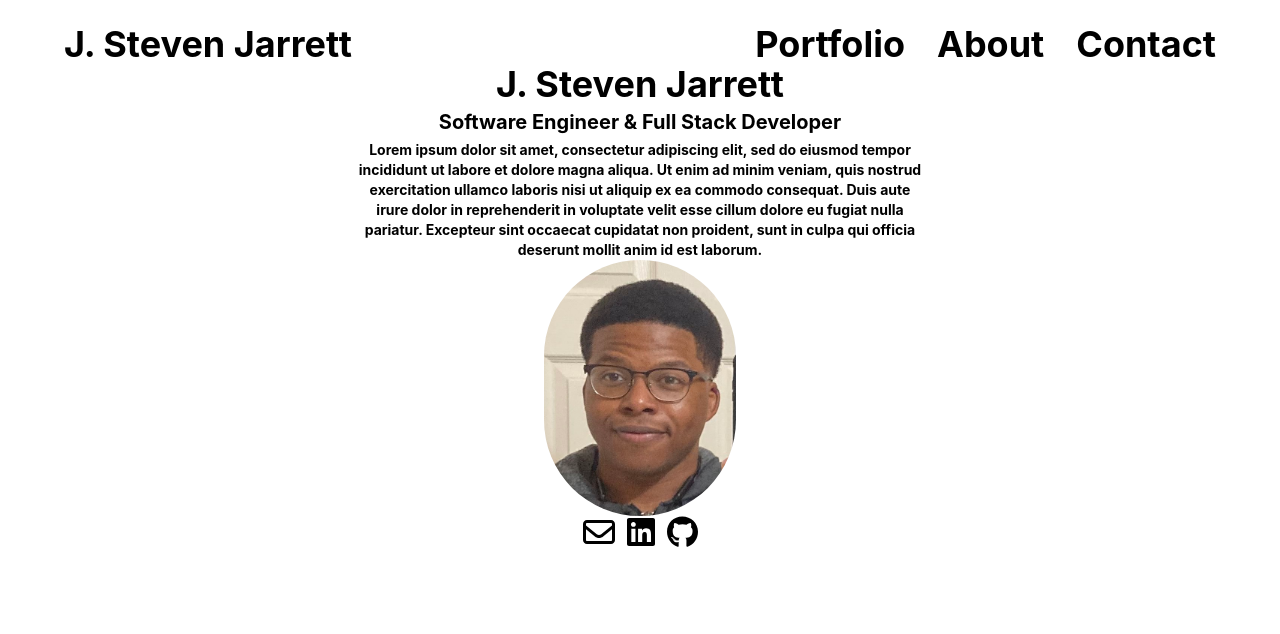
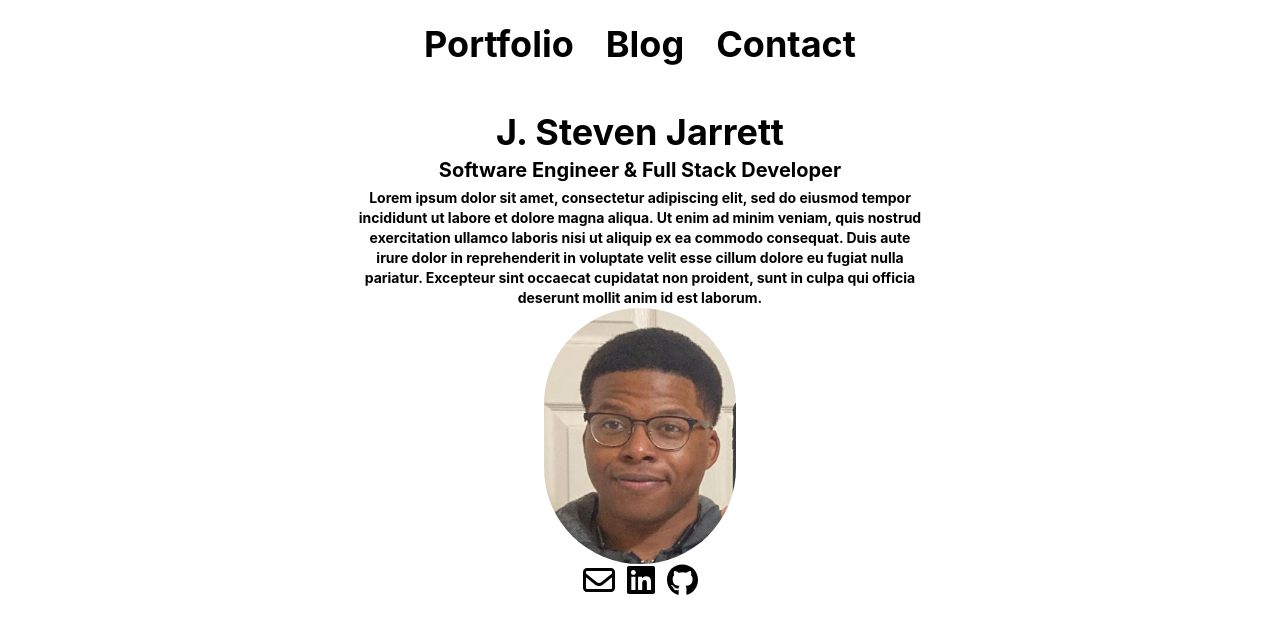
Before and after one commit to Bantchee/portfolio-site, a React (Create React App) app: page / in a window 1280 px wide. Shown: the top 634 px of the page. Built offline with nearby package versions, Linux system fonts and the light colour scheme.

Commit message:
Update header

```diff
--- a/src/components/Header.js
+++ b/src/components/Header.js
@@ -3,15 +3,14 @@ import { React } from "react";
 const Header = () => {
     return (
         <nav
-            className="flex justify-between pt-6 px-16 text-4xl font-bold"
+            className="flex justify-center items-center pt-6 px-16 text-4xl font-bold mb-12"
         >
-            <a className="hover:underline" href="#home">J. Steven Jarrett</a>
             <ul
                 className="flex gap-8"
             >
-                <li className="hover:underline"><a href="#Portfolio">Portfolio</a></li>
-                <li className="hover:underline"><a href="#About">About</a></li>
-                <li className="hover:underline"><a href="#Contact">Contact</a></li>
+                <li className="hover:underline hover:text-neutral-500"><a href="#Portfolio">Portfolio</a></li>
+                <li className="hover:underline hover:text-neutral-500"><a href="#Blog">Blog</a></li>
+                <li className="hover:underline hover:text-neutral-500"><a href="#Contact">Contact</a></li>
             </ul>
         </nav>
     )
```
